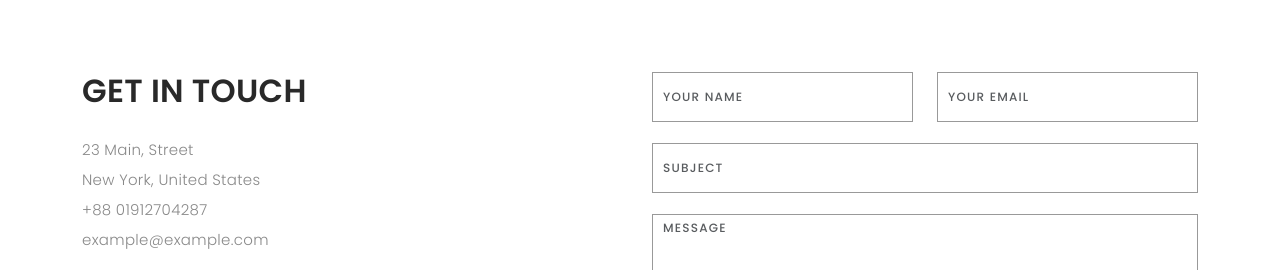
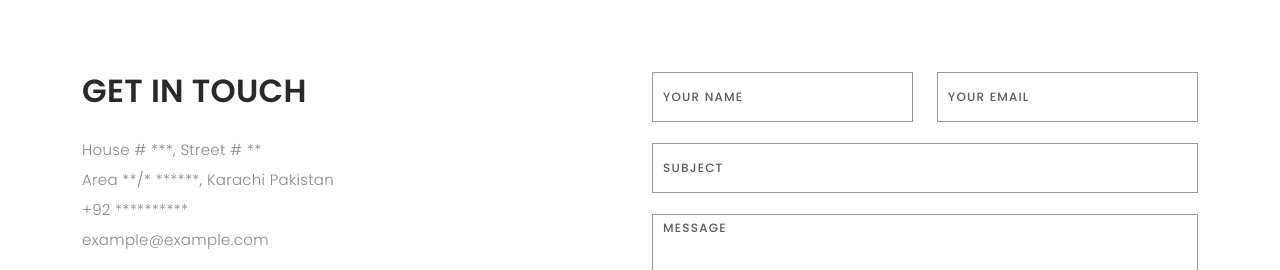
Before and after one commit to Muhammad-Anas16/porfolio-website, a plain HTML site: page index.html in a window 1280 px wide. Shown: the part 2539-2809 px from the top of the page. Drawn offline with nearby package versions, Linux system fonts and the light colour scheme; a web font is replaced by a local one.

Commit message:
more changes

```diff
--- a/index.html
+++ b/index.html
@@ -297,9 +297,9 @@
                   <h2 class="mb-30">GET IN TOUCH</h2>
 
                   <ul class="contact-details">
-                    <li><span>23 Main, Street</span></li>
-                    <li><span>New York, United States</span></li>
-                    <li><span>+88 01912704287</span></li>
+                    <li><span>House # ***, Street # **</span></li>
+                    <li><span>Area **/* ******, Karachi Pakistan</span></li>
+                    <li><span>+92 **********</span></li>
                     <li><span>example@example.com</span></li>
                   </ul>
 
```
